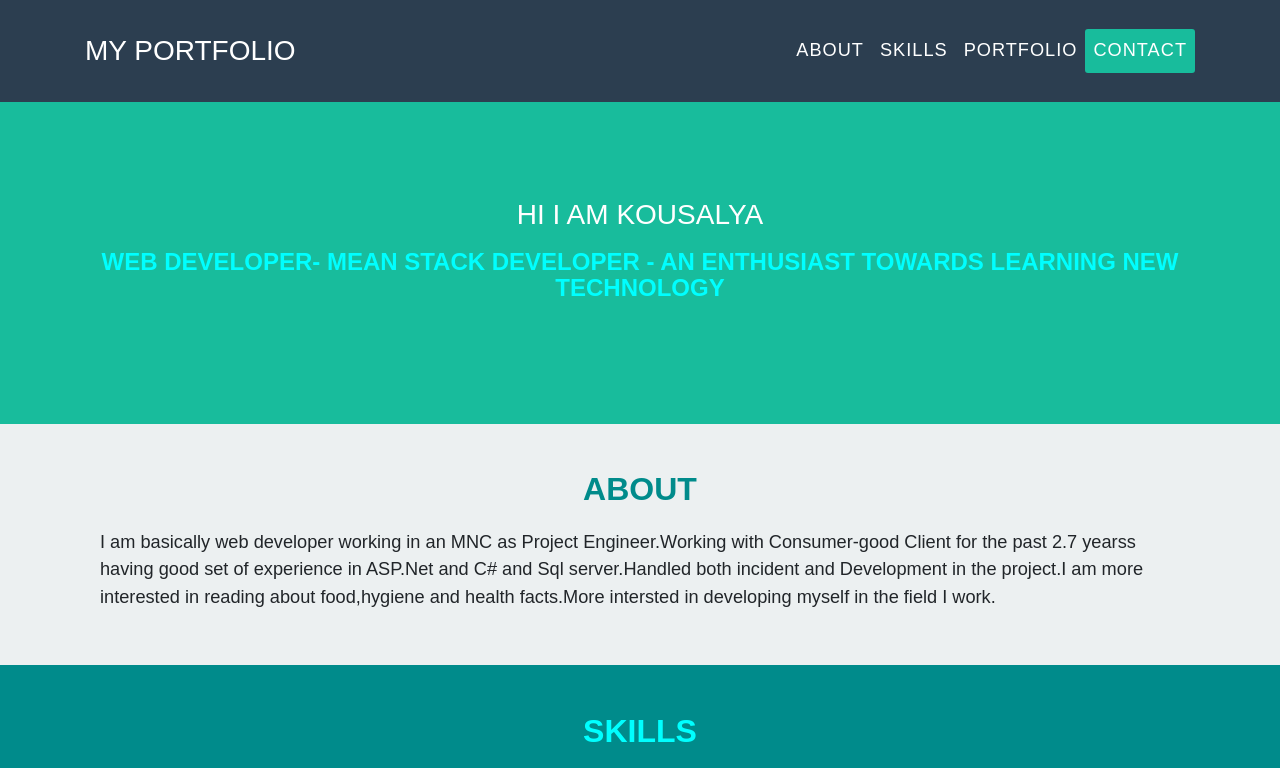
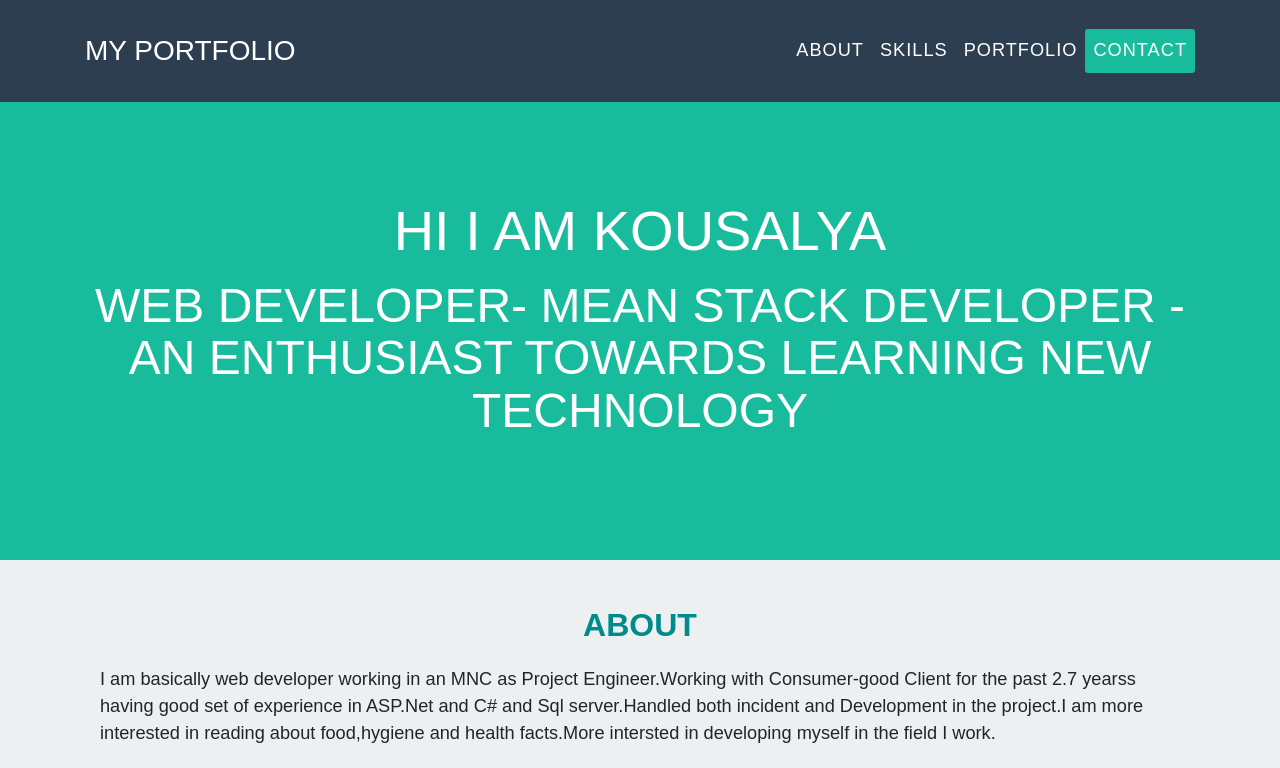
Before and after one commit to KousalyaMV/KousalyaMV.github.io, a plain HTML site: page index.html in a window 1280 px wide. Shown: the top 768 px of the page. Drawn offline with Linux system fonts and the light colour scheme.

Commit message:
Update index.html

```diff
--- a/index.html
+++ b/index.html
@@ -57,8 +57,8 @@
     <header class="masthead">
       <div class="container">
         <div class="intro-text">
-          <span class="skill"><h3>Hi I am Kousalya</h3></span>
-          <span class="skill"><h4>Web developer- MEAN Stack Developer - An Enthusiast towards learning new technology</h4></span>
+		<h3><span class="skill">Hi I am Kousalya</span></h3>
+          <h4><span class="skill">Web developer- MEAN Stack Developer - An Enthusiast towards learning new technology</span></h4>
         </div>
       </div>
     </header>
```
